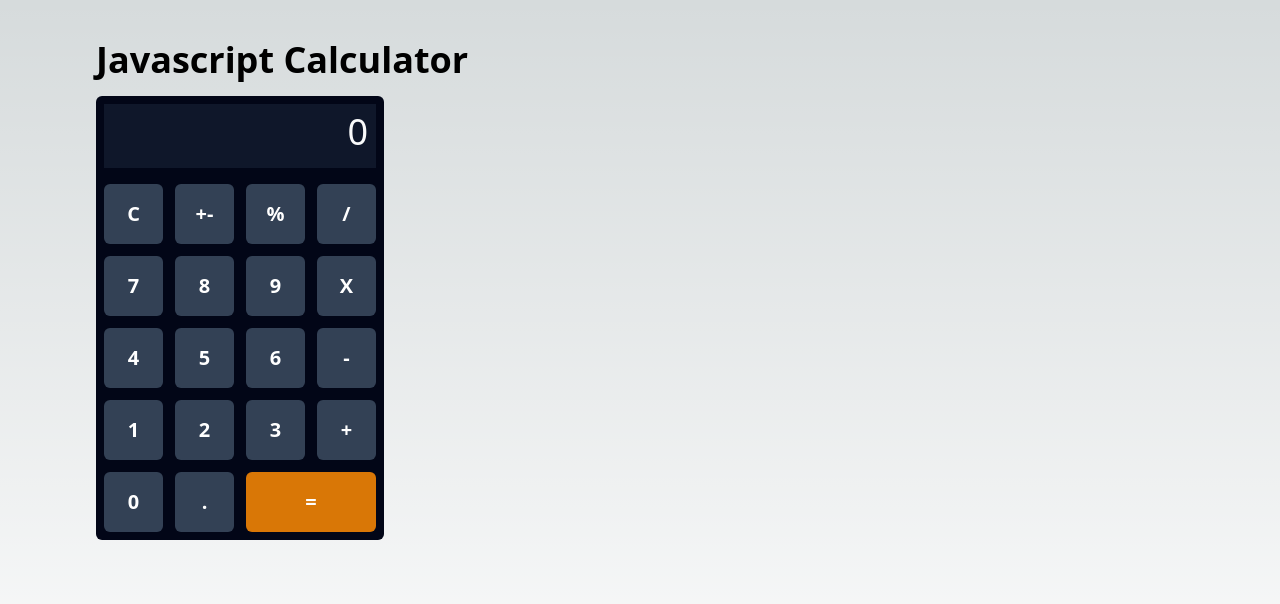
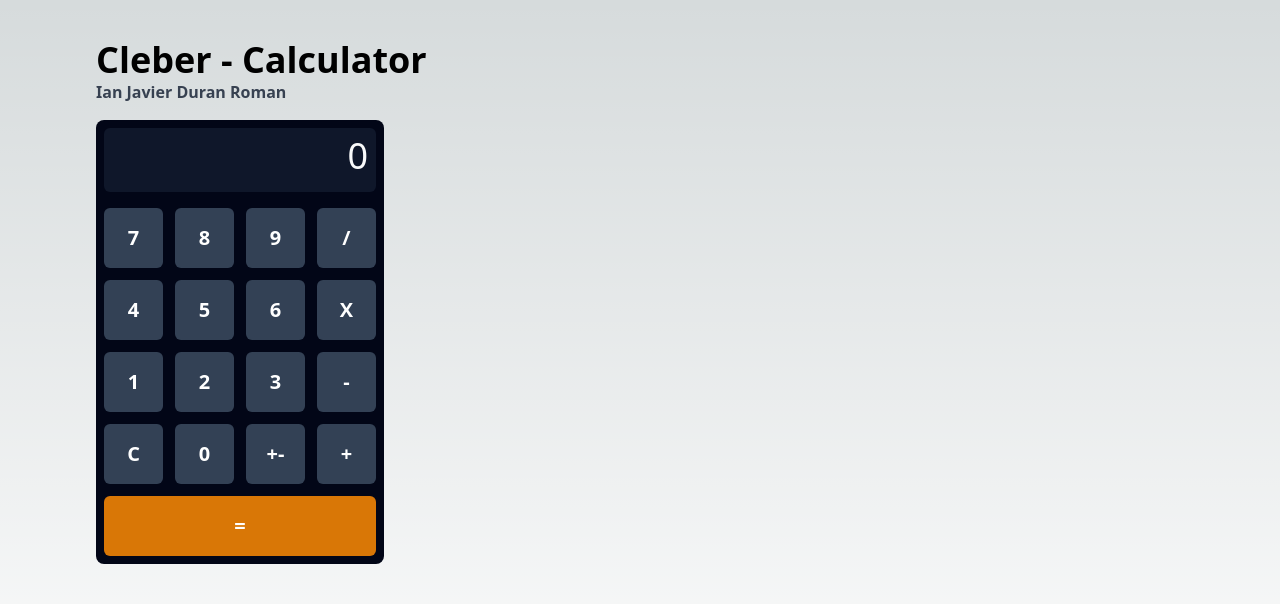
Before and after one commit to ianjduran/calculator-cleber, a Next.js app: page / in a window 1280 px wide. Shown: the top 604 px of the page. Built offline with nearby package versions, Linux system fonts and the light colour scheme.

Commit message:
create hook logic

```diff
--- a/src/components/Calculator.tsx
+++ b/src/components/Calculator.tsx
@@ -1,26 +1,94 @@
 import Screen from './Screen'
 import ButtonBox from './ButtonBox'
 import Button from './Button';
+import { useState } from 'react';
 
 
 const btnValues = [
-    ["C", "+-", "%", "/"],
-    [7, 8, 9, "X"],
-    [4, 5, 6, "-"],
-    [1, 2, 3, "+"],
-    [0, ".", "="],
+    [7, 8, 9, "/"],
+    [4, 5, 6, "X"],
+    [1, 2, 3, "-"],
+    ["C", 0, "+-", "+"],
+    ["="],
   ];
 
+
+const calculateResult = (a: number, b:number, sign:string) =>
+  sign === "+" ? a + b :
+  sign === "-" ? a - b :
+  sign === "X" ? a * b :
+                 a / b;
+
+const calcnitialValues={
+    sign: "",
+    num: 0,
+    res: 0
+}
+
 export default function Calculator(){
+
+    const [calc, setCalc] = useState(calcnitialValues)
+
+    const handleReset = () => {
+        setCalc(calcnitialValues)
+    }
+
+
+    const handleNumberClick = (e: any) =>{
+        e.preventDefault()
+        const value = e.target.innerHTML;
+        // Ir almacenando con setState
+
+    }
+
+
+    const handleSignBtnClick = (e:any)=>{
+        e.preventDefault()
+        const val = e.target.innerHTML;
+        // Almacenar el valor del signo
+        // algo como res = calculateResult(res,num,sign)
+        try {
+            // Calcular los valores y almacenarlo en calc.res con el setState
+
+        }
+        catch(err){
+            // Handle division por 0 o NaN
+        }
+
+
+    }
+
+    // this 99% sure wrong
+    const handleInvertBtnClick = (e:any)=>{
+        e.preventDefault()
+        const val = e.target.innerHTML;
+
+        setCalc({
+            ...calc,
+            sign: val,
+            res: !calc.res ? calc.res*(-1) : 0,
+            num: !calc.num ? calc.num*(-1) : 0,
+        })
+
+    }
+
+
+
     return(
         <>
-            <div className='block w-72 bg-slate-950 p-2 flex-col space-y-4 rounded-md'>
-                <Screen value={'0'} className={'overflow-hidden block bg-slate-900 h-16 text-gray-50 text-end align-middle p-2 text-4xl'}/>
+            <div className='block w-72 bg-slate-950 p-2 flex-col space-y-4 rounded-lg'>
+                <Screen value={calc.num? calc.num : calc.res} className={'overflow-hidden block bg-slate-900 h-16 text-gray-50 text-end align-middle p-2 text-4xl rounded-md'}/>
                 <ButtonBox>
                     {btnValues.flat().map((btn, i)=>{
                         return(
-                            <Button className={`text-xl hover:brightness-110 p-2 py-4 font-semibold rounded-md text-white ${btn === "=" ? "bg-amber-600 col-span-2" : "bg-slate-700"}`}
-                             key={i} value={btn} onClick={() => console.log(`${btn} pressed`)}/>
+                            <Button className={`text-xl hover:brightness-110 p-2 py-4 font-semibold rounded-md text-white ${btn === "=" ? "bg-amber-600 col-span-4" : "bg-slate-700"}`}
+                             key={i} value={btn} onClick={
+                                btn==="C" ? handleReset :
+                                btn==="+-" ? handleInvertBtnClick :
+                                btn==="+" || btn==="-" || btn==="X" || btn==="/" || btn==="="? handleSignBtnClick :
+                                handleNumberClick
+
+                             }/>
                         )
                     })}
                 </ButtonBox>
--- a/src/pages/index.tsx
+++ b/src/pages/index.tsx
@@ -7,7 +7,8 @@ const inter = Inter({ subsets: ['latin'] })
 export default function Home() {
   return (
     <main className="min-h-screen flex-col items-center justify-center px-24 py-10">
-      <h1 className='text-4xl mb-4 font-semibold'>Javascript Calculator</h1>
+      <h1 className='text-4xl font-bold'>Cleber - Calculator</h1>
+      <h2 className='font-bold mb-4 text-gray-700'>Ian Javier Duran Roman</h2>
       <Calculator/>
     </main>
   )
```
